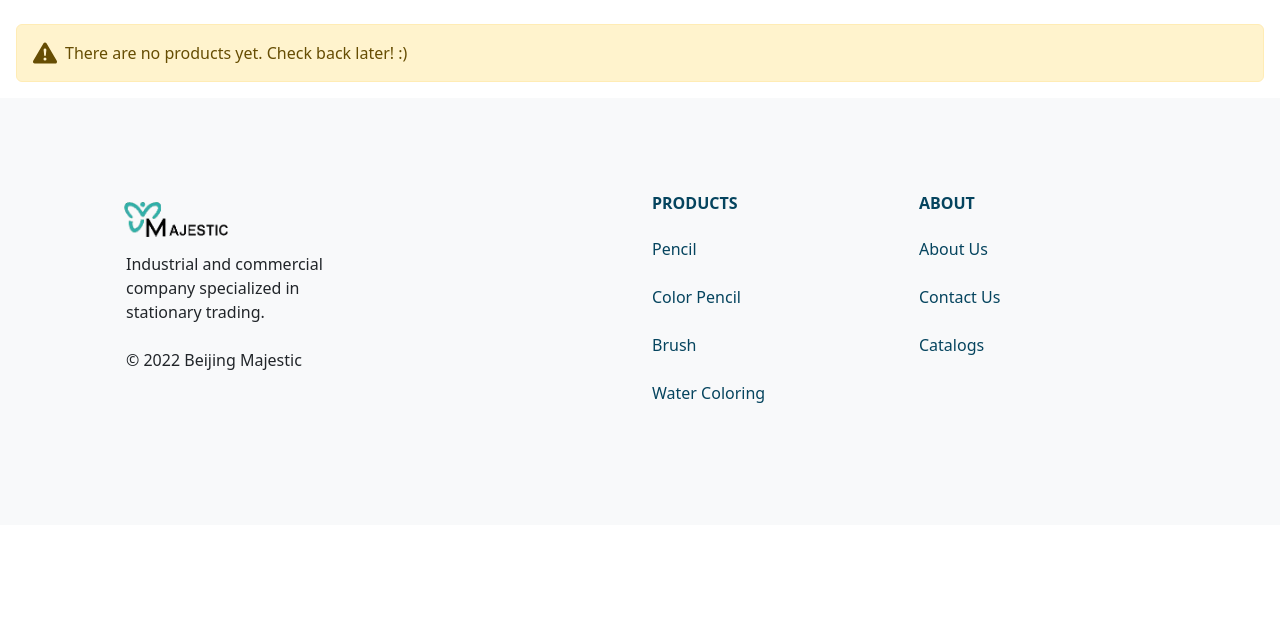
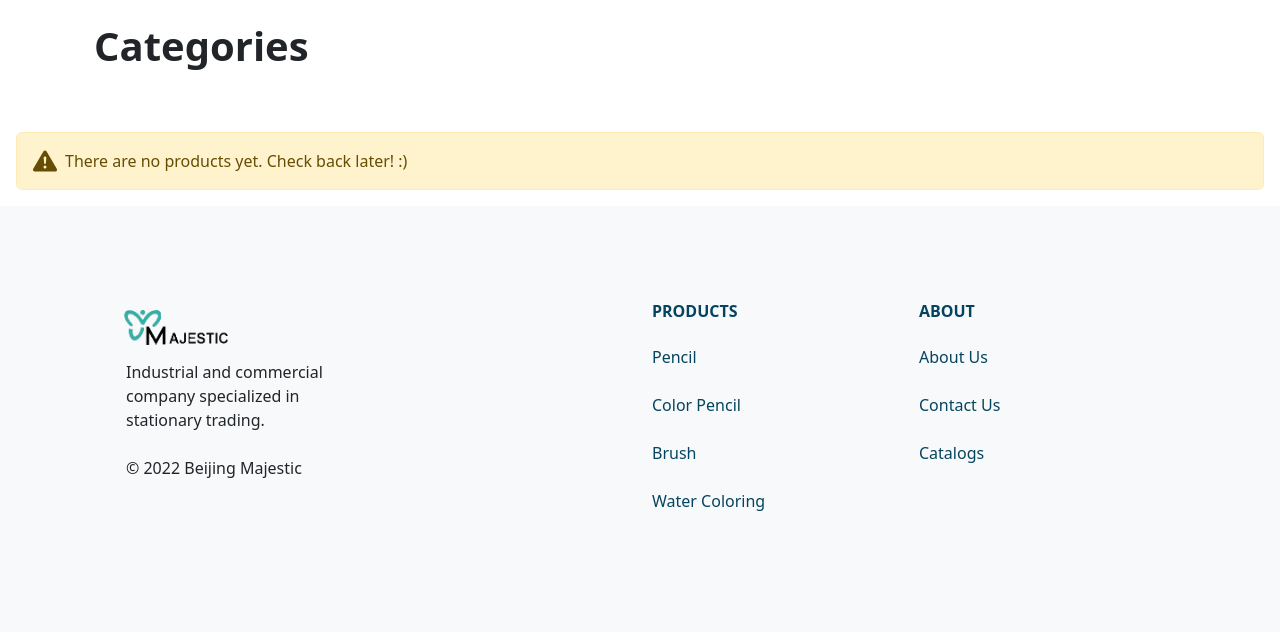
Before and after one commit to YRD-Software/bjmajestic.com, a Django app: page /products/ in a window 1280 px wide. Shown: the part 66-698 px from the top of the page. Run offline with Django 3.2, Linux system fonts and the light colour scheme; data that the repository does not hold is empty; some libraries are stand-ins or nearby versions.

Commit message:
Add slick slider for categories on product page

```diff
--- a/products/static/products/base.css
+++ b/products/static/products/base.css
@@ -79,6 +79,23 @@ a {
     --bs-btn-disabled-color: var(--lightblue);
     --bs-btn-disabled-bg: transparent;
     --bs-btn-disabled-border-color: var(--lightblue);
+    --bs-gradient: none;
+}
+
+.btn-outline-bluegrotto {
+    --bs-btn-color: var(--bluegrotto);
+    --bs-btn-border-color: var(--bluegrotto);
+    --bs-btn-hover-color: #fff;
+    --bs-btn-hover-bg: var(--bluegrotto);
+    --bs-btn-hover-border-color: var(--bluegrotto);
+    --bs-btn-focus-shadow-rgb: 25, 135, 84;
+    --bs-btn-active-color: #fff;
+    --bs-btn-active-bg: var(--bluegrotto);
+    --bs-btn-active-border-color: var(--bluegrotto);
+    --bs-btn-active-shadow: inset 0 3px 5px rgba(0, 0, 0, 0.125);
+    --bs-btn-disabled-color: var(--bluegrotto);
+    --bs-btn-disabled-bg: transparent;
+    --bs-btn-disabled-border-color: var(--bluegrotto);
     --bs-gradient: none;
 }
 
--- /dev/null
+++ b/products/static/products/slick.js
@@ -0,0 +1,26 @@
+$(function () {
+  $(".categories-slick").slick({
+    infinite: true,
+    slidesToShow: 5,
+    slidesToScroll: 1,
+    autoplay: true,
+    autoplaySpeed: 3000,
+    arrows: true,
+    prevArrow: $(".prev-btn"),
+    nextArrow: $(".next-btn"),
+    responsive: [
+      {
+        breakpoint: 1200,
+        settings: {
+          slidesToShow: 4,
+        },
+      },
+      {
+        breakpoint: 768,
+        settings: {
+          slidesToShow: 3,
+        },
+      },
+    ],
+  });
+});
--- a/products/templates/homepage/base.html
+++ b/products/templates/homepage/base.html
@@ -2,14 +2,18 @@
 
 <!DOCTYPE html>
 <html lang="en">
-
   <head>
     <title>Beijing Majestic</title>
     <meta name="viewport" content="width=device-width, initial-scale=1.0" />
     <link rel="icon" type="image/x-icon" href="{% static 'products/icon.ico' %}?v=1" />
-	<link href="https://cdn.jsdelivr.net/npm/bootstrap@5.2.0/dist/css/bootstrap.min.css" rel="stylesheet"
-		integrity="sha384-gH2yIJqKdNHPEq0n4Mqa/HGKIhSkIHeL5AyhkYV8i59U5AR6csBvApHHNl/vI1Bx" crossorigin="anonymous">
-	<link rel="stylesheet" type="text/css" href="{% static 'products/base.css' %}">
+    <link rel="stylesheet" href="https://cdn.jsdelivr.net/npm/bootstrap-icons@1.10.3/font/bootstrap-icons.css" />
+    <link
+      href="https://cdn.jsdelivr.net/npm/bootstrap@5.2.0/dist/css/bootstrap.min.css"
+      rel="stylesheet"
+      integrity="sha384-gH2yIJqKdNHPEq0n4Mqa/HGKIhSkIHeL5AyhkYV8i59U5AR6csBvApHHNl/vI1Bx"
+      crossorigin="anonymous"
+    />
+    <link rel="stylesheet" type="text/css" href="{% static 'products/base.css' %}" />
     {% block CSS %}{% endblock CSS %}
   </head>
 
@@ -19,33 +23,54 @@
         <a class="navbar-brand ms-3" href="{% url 'products:index' %}">
           <img src="{% static 'products/logo_transBG.png' %}" height="40" />
         </a>
-			<button class="navbar-toggler" type="button" data-bs-toggle="collapse"
-				data-bs-target="#navbarSupportedContent" aria-controls="navbarSupportedContent" aria-expanded="false"
-				aria-label="Toggle navigation">
+        <button
+          class="navbar-toggler"
+          type="button"
+          data-bs-toggle="collapse"
+          data-bs-target="#navbarSupportedContent"
+          aria-controls="navbarSupportedContent"
+          aria-expanded="false"
+          aria-label="Toggle navigation"
+        >
           <span class="navbar-toggler-icon"></span>
         </button>
         <div class="collapse navbar-collapse" id="navbarSupportedContent">
           <div class="navbar-nav ms-auto me-3">
             <ul class="navbar-nav mb-2 mb-lg-0">
               <li class="nav-item ms-2">
-							<a class="nav-link text-uppercase {% if 'home' == page %}active fw-bold{% endif %}"
-								href="{% url 'products:index' %}">Home</a>
+                <a
+                  class="nav-link text-uppercase {% if 'home' == page %}active fw-bold{% endif %}"
+                  href="{% url 'products:index' %}"
+                  >Home</a
+                >
               </li>
               <li class="nav-item ms-2">
-							<a class="nav-link text-uppercase {% if 'product' == page %}active fw-bold{% endif %}"
-								href="{% url 'products:products' %}">Products</a>
+                <a
+                  class="nav-link text-uppercase {% if 'product' == page %}active fw-bold{% endif %}"
+                  href="{% url 'products:products' %}"
+                  >Products</a
+                >
               </li>
               <li class="nav-item ms-2">
-							<a class="nav-link text-uppercase {% if 'about' == page %}active fw-bold{% endif %}"
-								href="{% url 'about:about' %}">About Us</a>
+                <a
+                  class="nav-link text-uppercase {% if 'about' == page %}active fw-bold{% endif %}"
+                  href="{% url 'about:about' %}"
+                  >About Us</a
+                >
               </li>
               <li class="nav-item ms-2">
-							<a class="nav-link text-uppercase {% if 'contact' == page %}active fw-bold{% endif %}"
-								href="{% url 'contact_us:contact' %}">Contact Us</a>
+                <a
+                  class="nav-link text-uppercase {% if 'contact' == page %}active fw-bold{% endif %}"
+                  href="{% url 'contact_us:contact' %}"
+                  >Contact Us</a
+                >
               </li>
               <li class="nav-item ms-2">
-							<a class="nav-link text-uppercase {% if 'catalog' == page %}active fw-bold{% endif %}"
-								href="{% url 'catalog:catalog' %}">Catalog</a>
+                <a
+                  class="nav-link text-uppercase {% if 'catalog' == page %}active fw-bold{% endif %}"
+                  href="{% url 'catalog:catalog' %}"
+                  >Catalog</a
+                >
               </li>
             </ul>
           </div>
@@ -53,10 +78,6 @@
       </div>
     </nav>
     {% block content %}{% endblock content %}
-	<script src="https://cdn.jsdelivr.net/npm/bootstrap@5.2.0/dist/js/bootstrap.bundle.min.js"
-		integrity="sha384-A3rJD856KowSb7dwlZdYEkO39Gagi7vIsF0jrRAoQmDKKtQBHUuLZ9AsSv4jD4Xa" crossorigin="anonymous">
-	</script>
-</body>
 
     <footer class="p-5 bg-light">
       <div class="container p-5">
@@ -87,13 +108,25 @@
             <h6 class="text-uppercase text-navyblue fw-bold mb-4">About</h6>
             <ul class="list-unstyled">
               <li class="list-group-item mb-4"><a class="text-navyblue" href="{% url 'about:about' %}">About Us</a></li>
-					<li class="list-group-item mb-4"><a class="text-navyblue" href="{% url 'contact_us:contact' %}">Contact Us</a></li>
-					<li class="list-group-item mb-4"><a class="text-navyblue" href="{% url 'catalog:catalog' %}">Catalogs</a></li>
+              <li class="list-group-item mb-4">
+                <a class="text-navyblue" href="{% url 'contact_us:contact' %}">Contact Us</a>
+              </li>
+              <li class="list-group-item mb-4">
+                <a class="text-navyblue" href="{% url 'catalog:catalog' %}">Catalogs</a>
+              </li>
             </ul>
           </div>
           <div class="w-100 d-block d-lg-none order-3"></div>
         </div>
       </div>
     </footer>
-
+    <script
+      src="https://cdn.jsdelivr.net/npm/bootstrap@5.2.0/dist/js/bootstrap.bundle.min.js"
+      integrity="sha384-A3rJD856KowSb7dwlZdYEkO39Gagi7vIsF0jrRAoQmDKKtQBHUuLZ9AsSv4jD4Xa"
+      crossorigin="anonymous"
+    ></script>
+    <script src="https://cdn.jsdelivr.net/npm/jquery@3.6.3/dist/jquery.min.js"></script>
+    <script type="text/javascript" src="//cdn.jsdelivr.net/npm/slick-carousel@1.8.1/slick/slick.min.js"></script>
+    <script type="text/javascript" src="{% static 'products/slick.js' %}"></script>
+  </body>
 </html>
--- a/products/templates/homepage/products.html
+++ b/products/templates/homepage/products.html
@@ -1,29 +1,37 @@
 {% extends "homepage/base.html" %} {% load static %} {% block CSS %}
 <link rel="stylesheet" href="https://fonts.googleapis.com/css?family=Playfair+Display:700|Raleway:500.700" />
+<link rel="stylesheet" type="text/css" href="//cdn.jsdelivr.net/npm/slick-carousel@1.8.1/slick/slick.css" />
+<link rel="stylesheet" type="text/css" href="//cdn.jsdelivr.net/npm/slick-carousel@1.8.1/slick/slick-theme.css" />
 <link rel="stylesheet" href="{% static 'products/card.css' %}" />
-{% endblock CSS %} {% block content %} {% if products %}
-<div class="container mt-5 mx-auto col-lg-8 col-xxl-6 d-flex flex-row overflow-scroll">
-  <div class=""></div>
+{% endblock CSS %}
+
+{% block content %}
+
+<div class="container mt-3">
+  <div class="container row align-items-center">
+    <p class="col fs-1 fw-semibold">{{ title }}</p>
+    <div class="col">
+      <div class="float-end">
+        <button class="btn btn-sm btn-outline-bluegrotto rounded-circle prev-btn">
+          <i class="bi bi-arrow-left-circle-fill"></i>
+        </button>
+        <button class="btn btn-sm btn-outline-bluegrotto rounded-circle next-btn">
+          <i class="bi bi-arrow-right-circle-fill"></i>
+        </button>
+      </div>
+    </div>
+  </div>
+</div>
+<div class="container mt-3">
+  <div class="categories-slick">
     {% for category in categories %}
-  <a type="button" href="{% url 'products:products' category|lower %}" class="btn btn-bluegrotto rounded-pill mx-4"
-    >{{ category }}</a
-  >
-  <a type="button" href="{% url 'products:products' category|lower %}" class="btn btn-bluegrotto rounded-pill mx-4"
-    >{{ category }}</a
-  >
-  <a type="button" href="{% url 'products:products' category|lower %}" class="btn btn-bluegrotto rounded-pill mx-4"
+    <a href="{% url 'products:products' category|lower %}" class="btn btn-bluegrotto rounded-pill mx-3"
       >{{ category }}</a
     >
     {% endfor %}
   </div>
-<div id="app" class="container-card">
-  {% endif %} {% for product in products %}
-  <a href="{% url 'products:product_detail' product.pk %}">
-    <card data-image="{{ product.photo.url }}">
-      <h1 slot="header">{{ product.name }}</h1>
-    </card>
-  </a>
-  {% empty %}
+</div>
+{% if not products %}
 <svg xmlns="http://www.w3.org/2000/svg" style="display: none">
   <symbol id="exclamation-triangle-fill" fill="currentColor" viewBox="0 0 16 16">
     <path
@@ -37,9 +45,20 @@
   </svg>
   <div>{{ message }}</div>
 </div>
+{% endif %}
+
+{% if products %}
+<div id="app" class="container-card">
+  {% for product in products %}
+  <a href="{% url 'products:product_detail' product.pk %}">
+    <card data-image="{{ product.photo.url }}">
+      <h1 slot="header">{{ product.name }}</h1>
+    </card>
+  </a>
   {% endfor %}
   <!-- partial -->
   <script src="https://cdnjs.cloudflare.com/ajax/libs/vue/2.0.1/vue.min.js"></script>
-  <script src="{% static 'products/card.js' %}"></script>
+  <script type="text/javascript" src="{% static 'products/card.js' %}"></script>
 </div>
+{% endif %}
 {% endblock content %}
--- a/products/views.py
+++ b/products/views.py
@@ -19,18 +19,21 @@ class ProductsView(generic.ListView):
     def get_context_data(self, **kwargs):
         context = super().get_context_data(**kwargs)
         context["page"] = "product"
+        context["categories"] = Category.objects.all()
         # If a category is specified, filter products by that category
         if self.kwargs.get("category"):
+            print(self.kwargs.get("category").title())
             context["products"] = Product.objects.filter(
-                categories__category=self.kwargs.get("category").capitalize()
+                categories__category=self.kwargs.get("category").title()
             )
+            context["title"] = self.kwargs.get("category").title()
             context[
                 "message"
             ] = f"""There are currently no products in the {self.kwargs.get('category')} category.
             Check back later! :)"""
         else:
             context["products"] = Product.objects.all()
-            context["categories"] = Category.objects.all()
+            context["title"] = "Categories"
             context["message"] = "There are no products yet. Check back later! :)"
         return context
 
```
Lines whose indentation alone changed are shown as unchanged.
